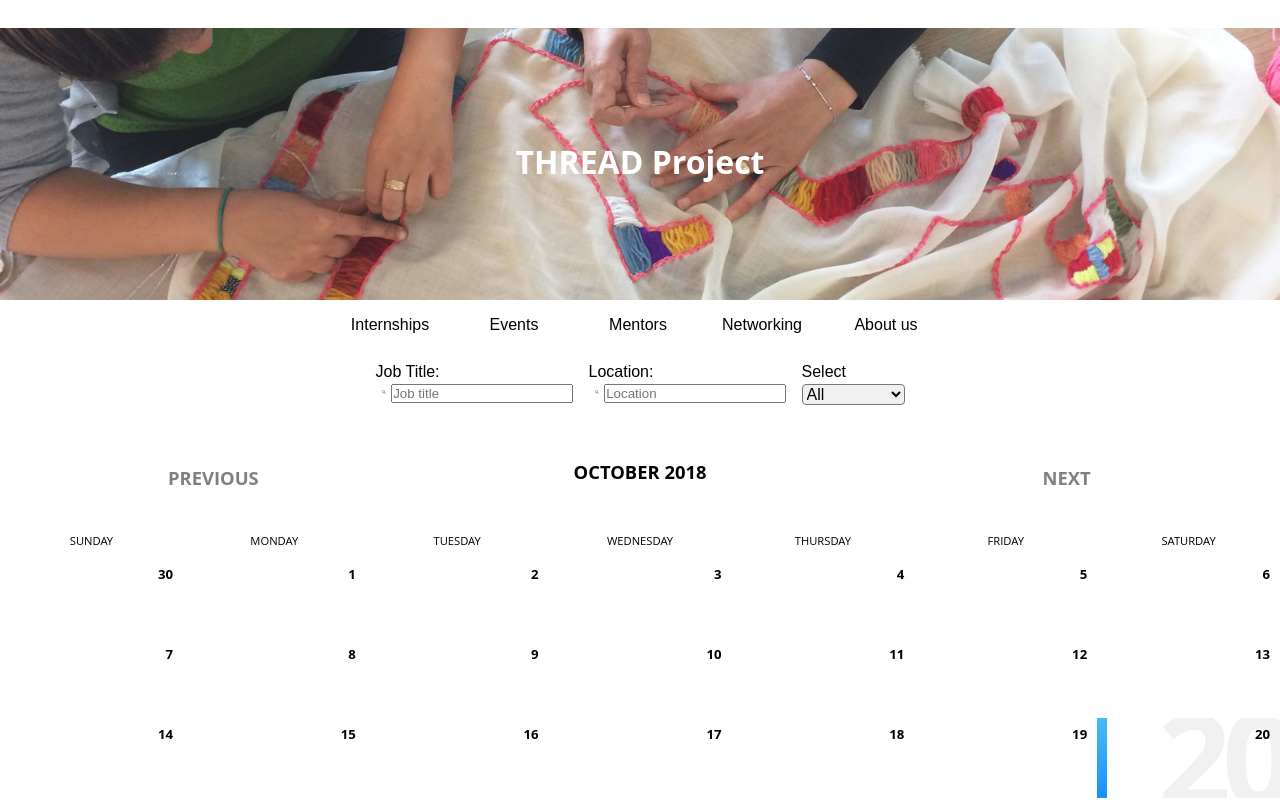
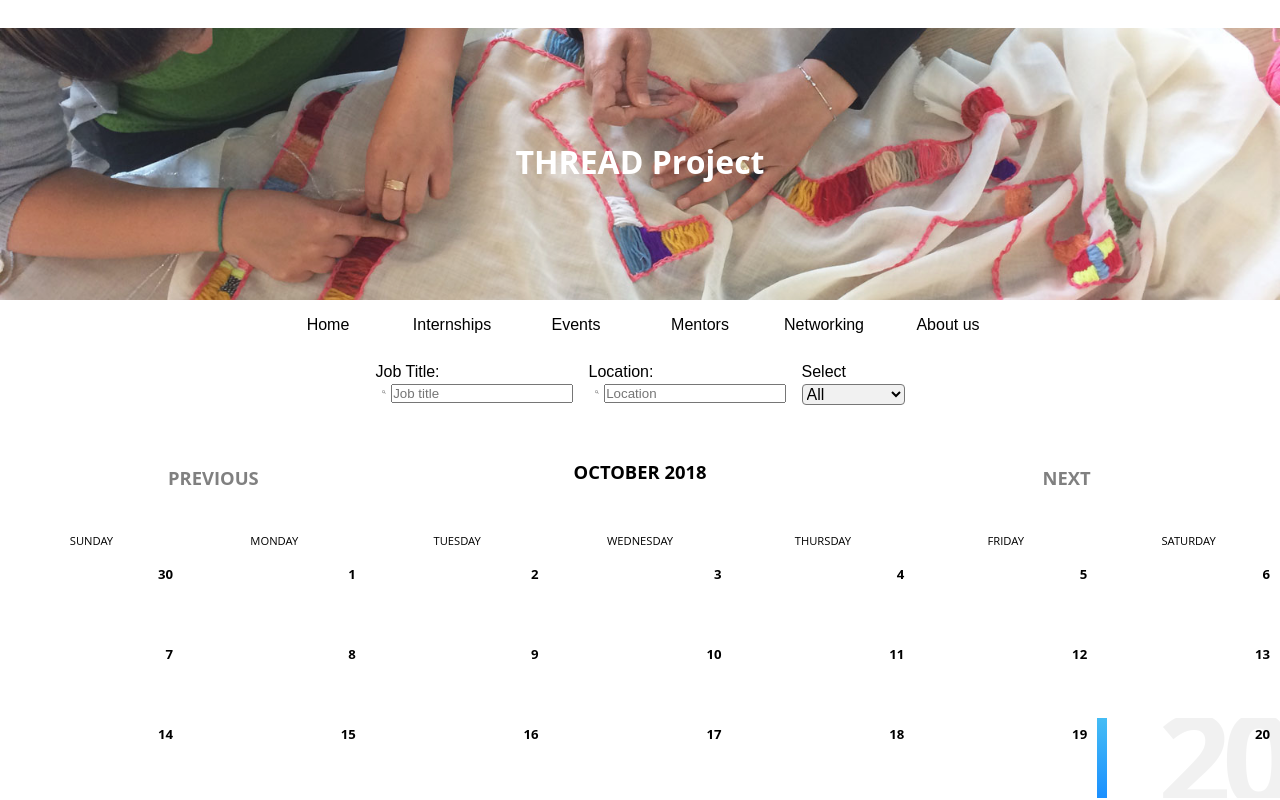
Before and after one commit to paredesrichard/thread-app-project, a React app: page / in a window 1280 px wide. Shown: the top 800 px of the page. Built offline with nearby package versions, Linux system fonts and the light colour scheme; no server answers.

Commit message:
Added Home button to Navmenu component.  Also created an entry on storybook

```diff
--- a/src/client/components/Navmenu/Navmenu.jsx
+++ b/src/client/components/Navmenu/Navmenu.jsx
@@ -1,10 +1,13 @@
-import React from "react";
-import "./Navmenu.css";
+import React from 'react';
+import './Navmenu.css';
 
 const Navmenu = () => {
   return (
     <nav>
       <ul>
+        <li className="Home">
+          <a href="/">Home</a>
+        </li>
         <li className="internships">
           <a href="#internships">Internships</a>
         </li>
--- /dev/null
+++ b/src/client/stories/Navmenu.js
@@ -0,0 +1,8 @@
+import React from 'react';
+
+import { storiesOf } from '@storybook/react';
+import { action } from '@storybook/addon-actions';
+
+import Navmenu from '../components/Navmenu/Navmenu';
+
+storiesOf('Navmenu', module).add('Default', () => <Navmenu />);
```
Also changed, not shown: src/client/stories/index.js (+18 -17 lines).
